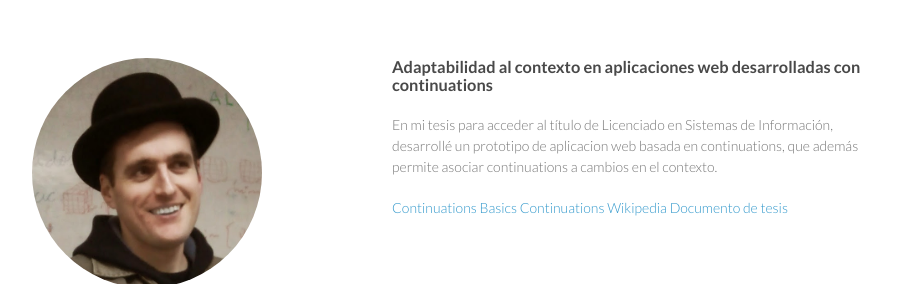
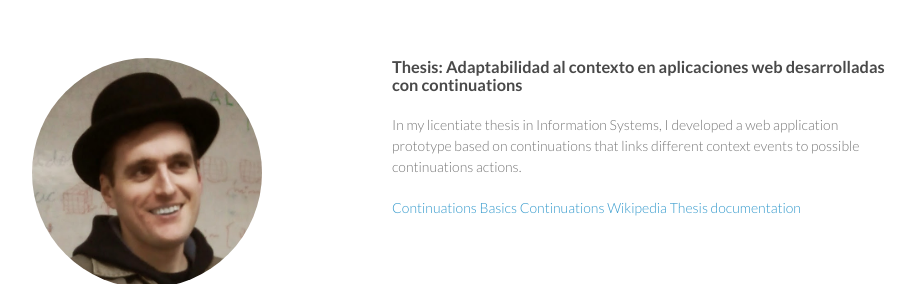
Before and after one commit to ecolell/ecolell.github.io, a Jekyll site: the page built from _posts/2014-12-02-thesis.md, in a window 1280 px wide, cut to the strip 0-284 px from the top of the page. Shown: the whole strip, without its empty margins (178-1093 px from the left). Built offline with Jekyll 4.4.1, drawn with Linux system fonts in a browser that asks for light colours.

Commit message:
Translate posts to english.

```diff
--- a/_posts/2014-12-02-thesis.md
+++ b/_posts/2014-12-02-thesis.md
@@ -4,10 +4,10 @@ published: true
 
 ---
 
-### Adaptabilidad al contexto en aplicaciones web desarrolladas con continuations
+### Thesis: Adaptabilidad al contexto en aplicaciones web desarrolladas con continuations
 
-En mi tesis para acceder al título de Licenciado en Sistemas de Información, desarrollé un prototipo de aplicacion web basada en continuations, que además permite asociar continuations a cambios en el contexto.
+In my licentiate thesis in Information Systems, I developed a web application prototype based on continuations that links different context events to possible continuations actions.
 
 [Continuations Basics](http://oai.cwi.nl/oai/asset/9205/9205A.pdf)
 [Continuations Wikipedia](https://en.wikipedia.org/wiki/Continuation)
-[Documento de tesis](http://ecolell.github.io/assets/docs/thesis/doc/Thesis.pdf)
+[Thesis documentation](http://ecolell.github.io/assets/docs/thesis/doc/Thesis.pdf)
```
Also changed, not shown: _posts/2014-11-16-welcome.md (+1 -1 lines), _posts/2014-12-11-1jcu.md (+2 -2 lines), _posts/2015-12-10-privacy.md (+1 -1 lines).
